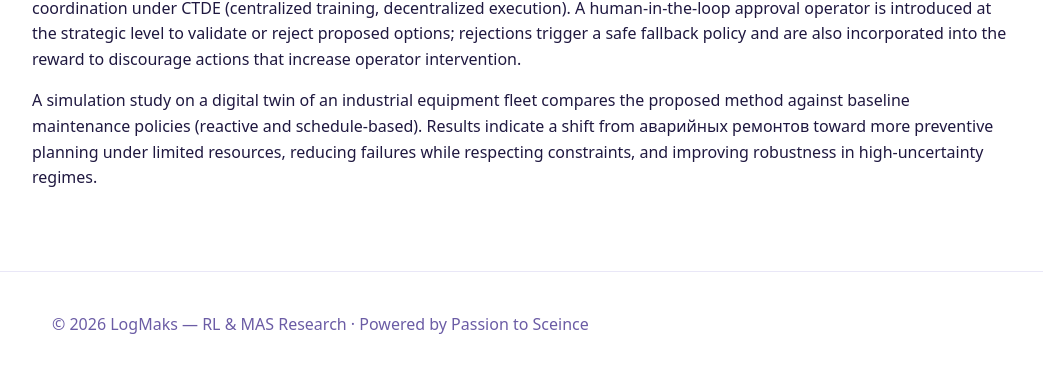
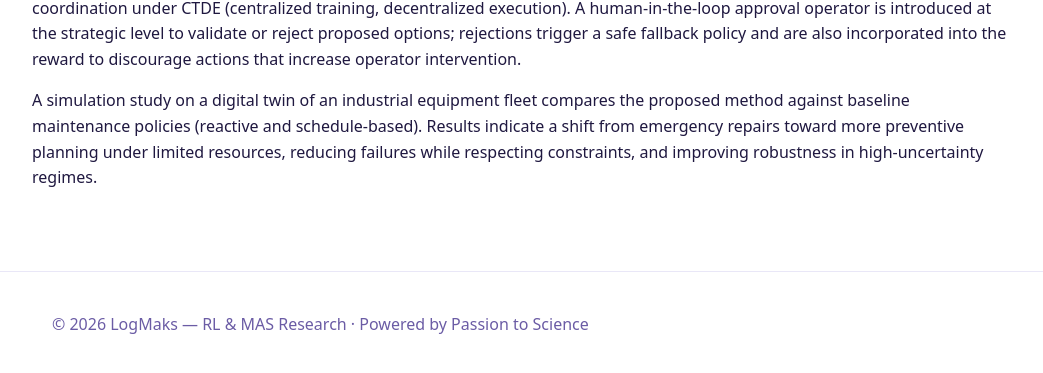
Before and after one commit to LogMaks/LogMaks.github.io, a Jekyll site: the page built from _posts/2026-02-15-hier-toir.md, in a window 1280 px wide and 1160 px high. Shown: the part 783-1156 px from the top of the window, without its empty margins (118-1161 px from the left). Built offline with Jekyll 4.4.1, drawn with Linux system fonts in a browser that asks for light colours.

Commit message:
minor updates

```diff
--- a/_includes/footer.html
+++ b/_includes/footer.html
@@ -1,7 +1,7 @@
 <footer class="site-footer">
   <div class="container">
     <p>
-      © {{ "now" | date: "%Y" }} {{ site.title }} · Powered by Passion to Sceince
+      © {{ "now" | date: "%Y" }} {{ site.title }} · Powered by Passion to Science
     </p>
   </div>
 </footer>
--- a/_posts/2026-02-15-hier-toir.md
+++ b/_posts/2026-02-15-hier-toir.md
@@ -14,4 +14,4 @@ This paper proposes a hierarchical multi-agent reinforcement learning (HRL–MAR
 
 The control architecture is split into two time scales: a strategic level (SMDP over options) selects high-level maintenance decisions (e.g., maintenance windows, prioritization, resource allocation), while a tactical level executes these options through multi-agent coordination under CTDE (centralized training, decentralized execution). A human-in-the-loop approval operator is introduced at the strategic level to validate or reject proposed options; rejections trigger a safe fallback policy and are also incorporated into the reward to discourage actions that increase operator intervention.
 
-A simulation study on a digital twin of an industrial equipment fleet compares the proposed method against baseline maintenance policies (reactive and schedule-based). Results indicate a shift from аварийных ремонтов toward more preventive planning under limited resources, reducing failures while respecting constraints, and improving robustness in high-uncertainty regimes.
+A simulation study on a digital twin of an industrial equipment fleet compares the proposed method against baseline maintenance policies (reactive and schedule-based). Results indicate a shift from emergency repairs toward more preventive planning under limited resources, reducing failures while respecting constraints, and improving robustness in high-uncertainty regimes.
--- a/about/index.html
+++ b/about/index.html
@@ -17,7 +17,7 @@ permalink: /about/
         Beyond research, I enjoy building practical prototypes, visual dashboards, and simulation tools — transforming theory into working systems.
         My long-term goal is to contribute to innovative AI research that bridges academic knowledge and industrial impact.
 
-        Also, I'm fully open to sceintific collaborations in RL fields.
+        Also, I'm fully open to scientific collaborations in RL fields.
 
       </p>
 
--- a/assets/styles.css
+++ b/assets/styles.css
@@ -61,7 +61,7 @@ img { max-width: 100%; border-radius: 8px; }
 .social-list a { display: block; padding: 10px 12px; border: 1px solid var(--border); border-radius: 10px; text-decoration: none; color: var(--text); background: #faf9ff; }
 .social-list a:hover { border-color: var(--accent); color: var(--accent-strong); }
 
-2232/* Branded buttons */
+/* Branded buttons */
 .btn-telegram { background: #229ED9; color: #fff; border-color: #229ED9; }
 .btn-telegram:hover { background: #1f8ec3; border-color: #1f8ec3; }
 .btn-scholar { background: #4285F4; color: #fff; border-color: #4285F4; }
```
